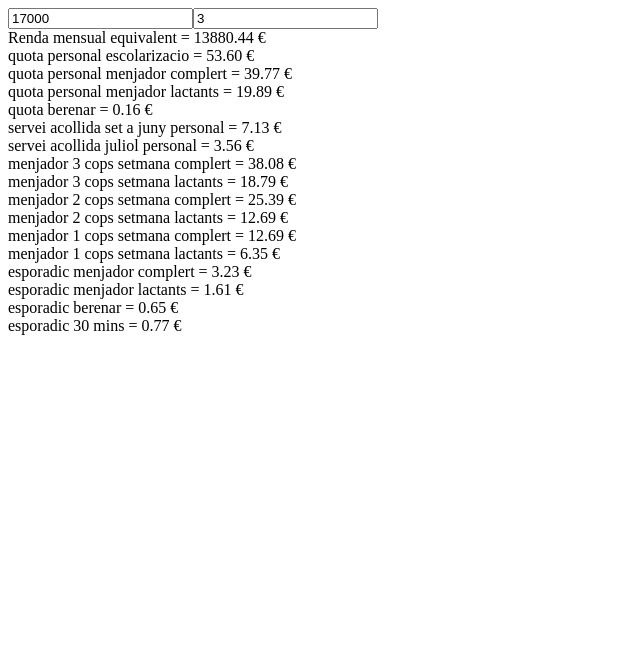
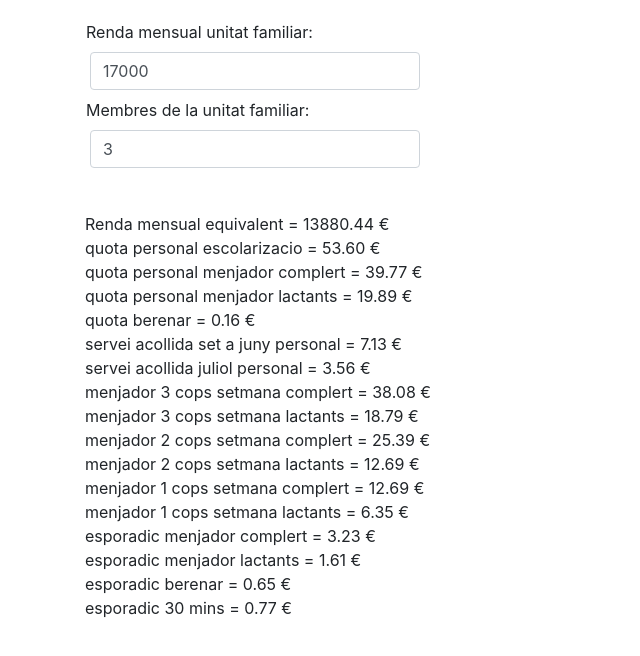
Before and after one commit to oriolenantena/CalculadoraMarrecs, an Angular app: page / in a window 1280 px wide. Shown: the top 656 px of the page, without its empty margins (0-640 px from the left). Built offline with nearby package versions, Linux system fonts and the light colour scheme.

Commit message:
basic bootstrap

```diff
--- a/angular.json
+++ b/angular.json
@@ -24,9 +24,13 @@
               "src/assets"
             ],
             "styles": [
+              "./node_modules/bootstrap/dist/css/bootstrap.css",
               "src/styles.css"
             ],
-            "scripts": []
+            "scripts": [
+              "./node_modules/jquery/dist/jquery.js",
+              "./node_modules/bootstrap/dist/js/bootstrap.js"
+            ]
           },
           "configurations": {
             "production": {
--- a/package.json
+++ b/package.json
@@ -19,6 +19,8 @@
     "@angular/platform-browser": "~9.1.6",
     "@angular/platform-browser-dynamic": "~9.1.6",
     "@angular/router": "~9.1.6",
+    "bootstrap": "^4.5.0",
+    "jquery": "^3.5.1",
     "rxjs": "~6.5.4",
     "tslib": "^1.10.0",
     "zone.js": "~0.10.2"
--- a/src/app/app.component.html
+++ b/src/app/app.component.html
@@ -1,5 +1,12 @@
-<input type="text" [(ngModel)]="C2">
-<input type="text" [(ngModel)]="C3">
+
+<div class="container">
+<div class="row col-4 p-3">
+  <label class="my-1 mr-2" for="inlineFormCustomSelectPref">Renda mensual unitat familiar:</label>
+  <input class="form-control m-1" type="text" [(ngModel)]="C2">
+  <label class="my-1 mr-2" for="inlineFormCustomSelectPref">Membres de la unitat familiar:</label>
+  <input class="form-control m-1" type="text" [(ngModel)]="C3">
+</div>
+
 
 <br />Renda mensual equivalent = {{ C5().toFixed(2) }} €
 <br />quota personal escolarizacio = {{ D12() }} €
@@ -23,3 +30,5 @@
 <br />esporadic menjador lactants = {{ D39() }} €
 <br />esporadic berenar = {{ D40() }} €
 <br />esporadic 30 mins = {{ D41() }} €
+
+</div>
```
Also changed, not shown: 1 other file (tests, documents, lock files or other folders).
